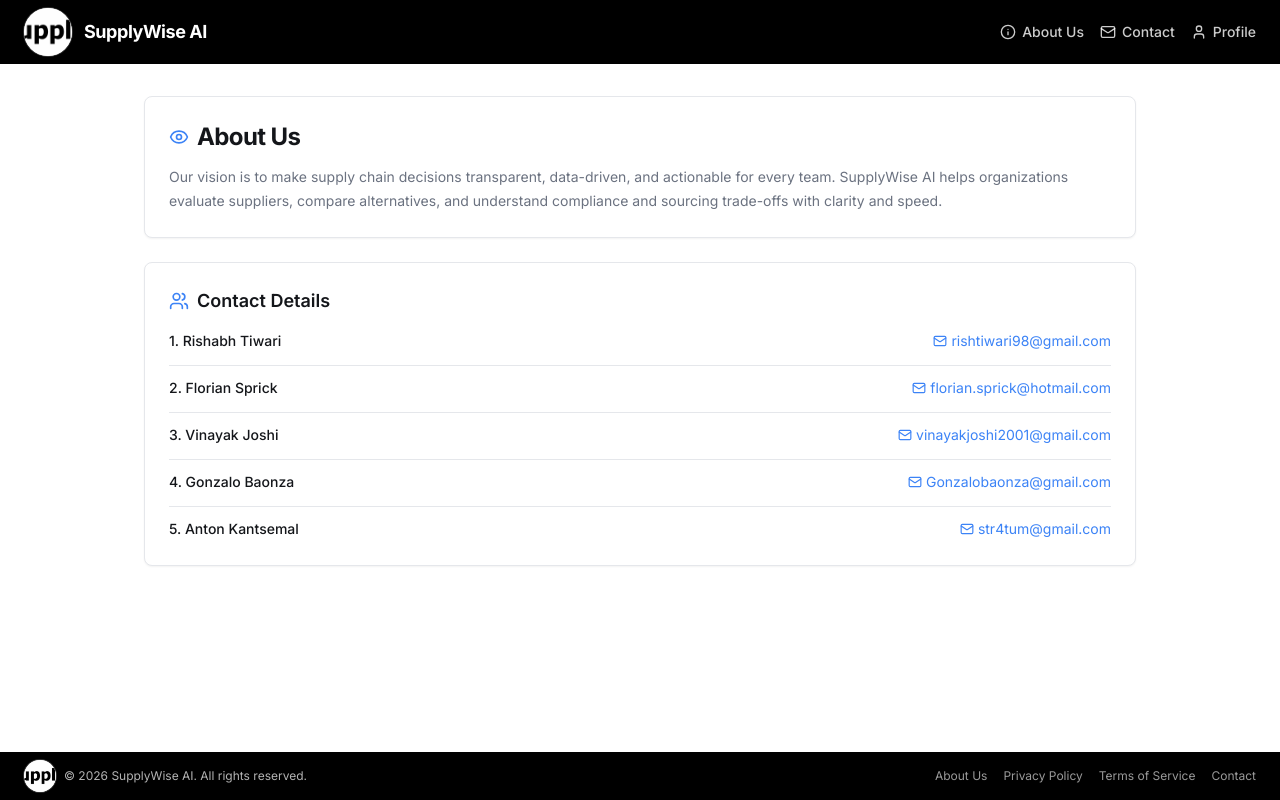
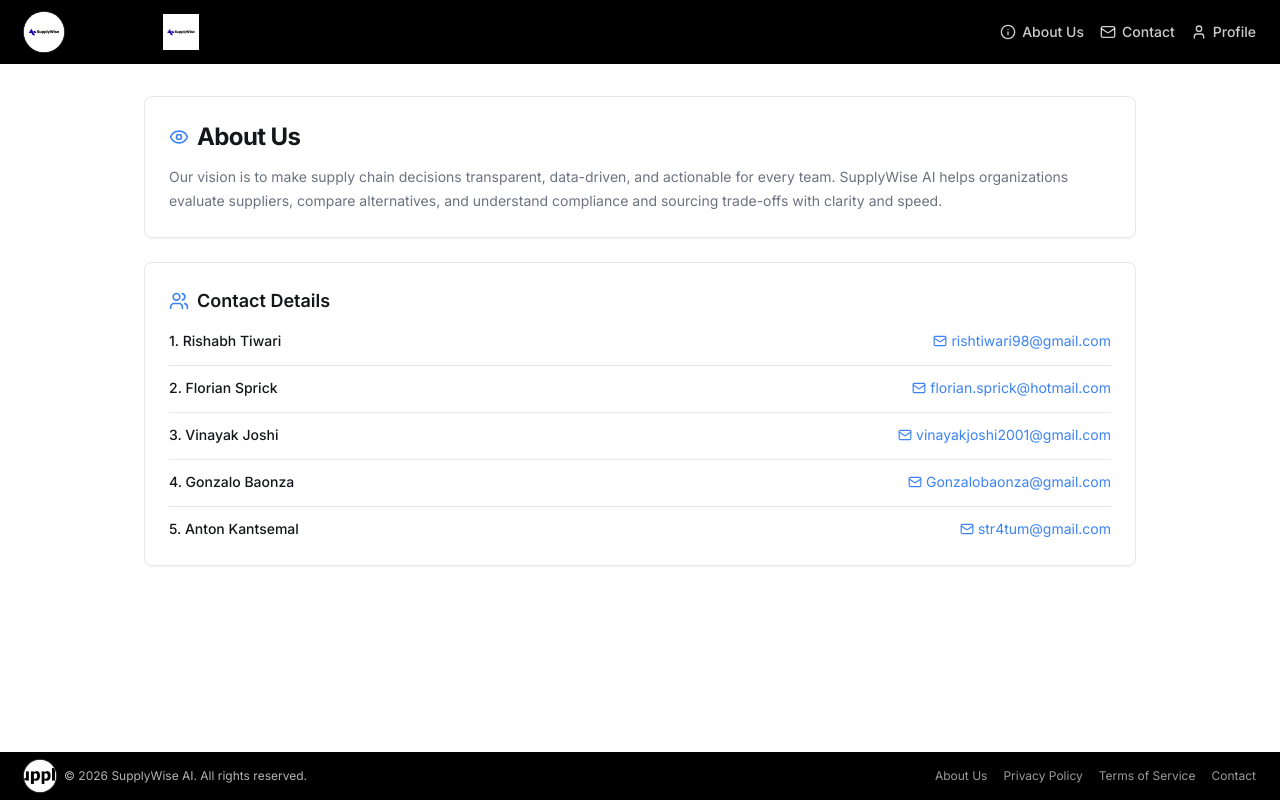
Before and after one commit to Icon1cc/Spherecast_Last_Vegas, a React (Vite) app in the folder frontend/: page /about in a window 1280 px wide. Built offline with nearby package versions, Linux system fonts and the light colour scheme; no server answers; the HTML template or start-up script is replaced by a standard one.

Commit message:
Replace header brand text with logo image area

```diff
--- a/frontend/src/components/Header.tsx
+++ b/frontend/src/components/Header.tsx
@@ -12,16 +12,20 @@ const Header = () => {
     <header className="fixed top-0 left-0 right-0 z-50 h-16 bg-header flex items-center px-6">
       <div className="flex items-center justify-between w-full max-w-7xl mx-auto">
         <Link to="/" className="flex items-center gap-3 group">
-          <div className="w-12 h-12 rounded-full bg-white overflow-hidden ring-1 ring-header-foreground/20 group-hover:ring-header-foreground/40 transition-colors">
+          <div className="w-10 h-10 rounded-full bg-white overflow-hidden ring-1 ring-header-foreground/20 group-hover:ring-header-foreground/40 transition-colors">
             <img
               src="/logo.jpeg"
               alt="SupplyWise AI logo"
-              className="w-full h-full object-contain scale-[5.5]"
+              className="w-full h-full object-contain"
             />
           </div>
-          <span className="text-header-foreground font-bold text-lg tracking-tight">
-            SupplyWise AI
-          </span>
+          <div className="h-9 w-[210px] max-w-[52vw]">
+            <img
+              src="/logo.jpeg"
+              alt="SupplyWise AI"
+              className="w-full h-full object-contain"
+            />
+          </div>
         </Link>
         <nav className="flex items-center gap-4">
           {NAV_ITEMS.map(({ label, icon: Icon, href }) => (
```
